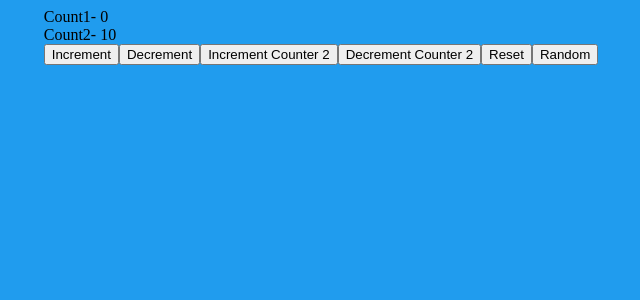
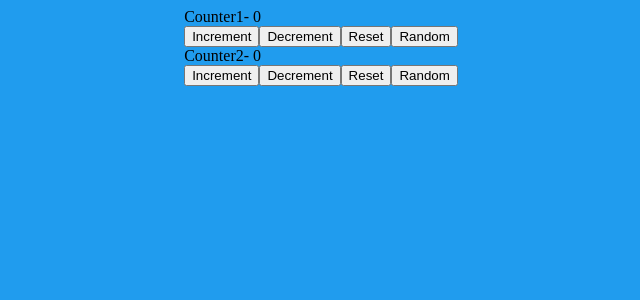
Before and after one commit to dsanderson90/reacthooks-todo, a React (Create React App) app: page / in a window 1280 px wide. Shown: the top 300 px of the page, without its empty margins (319-959 px from the left). Built offline with nearby package versions, Linux system fonts and the light colour scheme.

Commit message:
learned how to use multiple useReducers to manage that same functionality with different state.

```diff
--- a/src/App.js
+++ b/src/App.js
@@ -1,10 +1,10 @@
 import React from 'react'
-import CounterTwo from './components/CounterTwo'
+import CounterThree from './components/CounterThree'
 import './App.css';
 
 const App = () => (
   <div>
-<CounterTwo/>
+<CounterThree/>
   </div>
 );
 
--- /dev/null
+++ b/src/components/CounterThree.js
@@ -0,0 +1,41 @@
+import React, { useReducer } from 'react';
+
+const initState = 0;
+
+const reducer = (currentState, action) => {
+  switch (action) {
+    case 'increment':
+      return currentState + 1;
+    case 'decrement':
+      return currentState - 1;
+    case 'reset':
+      return initState;
+    case 'random':
+      return Math.floor(Math.random() * 100) + 1;
+    default:
+      return currentState;
+  }
+};
+function CounterThree() {
+  const [count, dispatch] = useReducer(reducer, initState);
+  const [count2, dispatch2] = useReducer(reducer, initState)
+  return (
+    <div>
+      <div>Counter1- {count}</div>
+      <button onClick={() => dispatch('increment')}>Increment</button>
+      <button onClick={() => dispatch('decrement')}>Decrement</button>
+      <button onClick={() => dispatch('reset')}>Reset</button>
+      <button onClick={() => dispatch('random')}>Random</button>
+      <div>Counter2- {count2}</div>
+      <button onClick={() => dispatch2('increment')}>Increment</button>
+      <button onClick={() => dispatch2('decrement')}>Decrement</button>
+      <button onClick={() => dispatch2('reset')}>Reset</button>
+      <button onClick={() => dispatch2('random')}>Random</button>
+
+
+
+    </div>
+  );
+}
+
+export default CounterThree;
```
